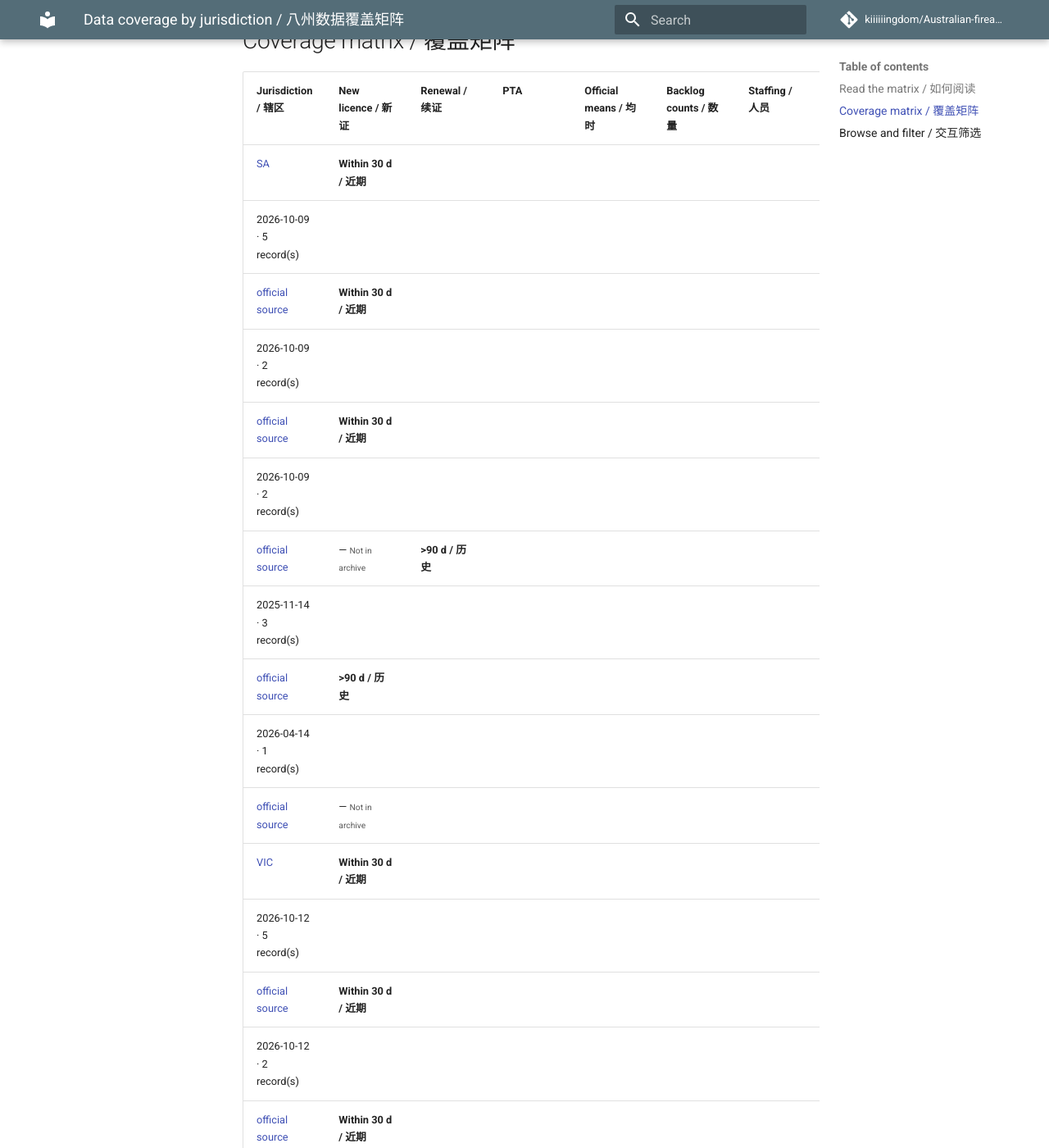
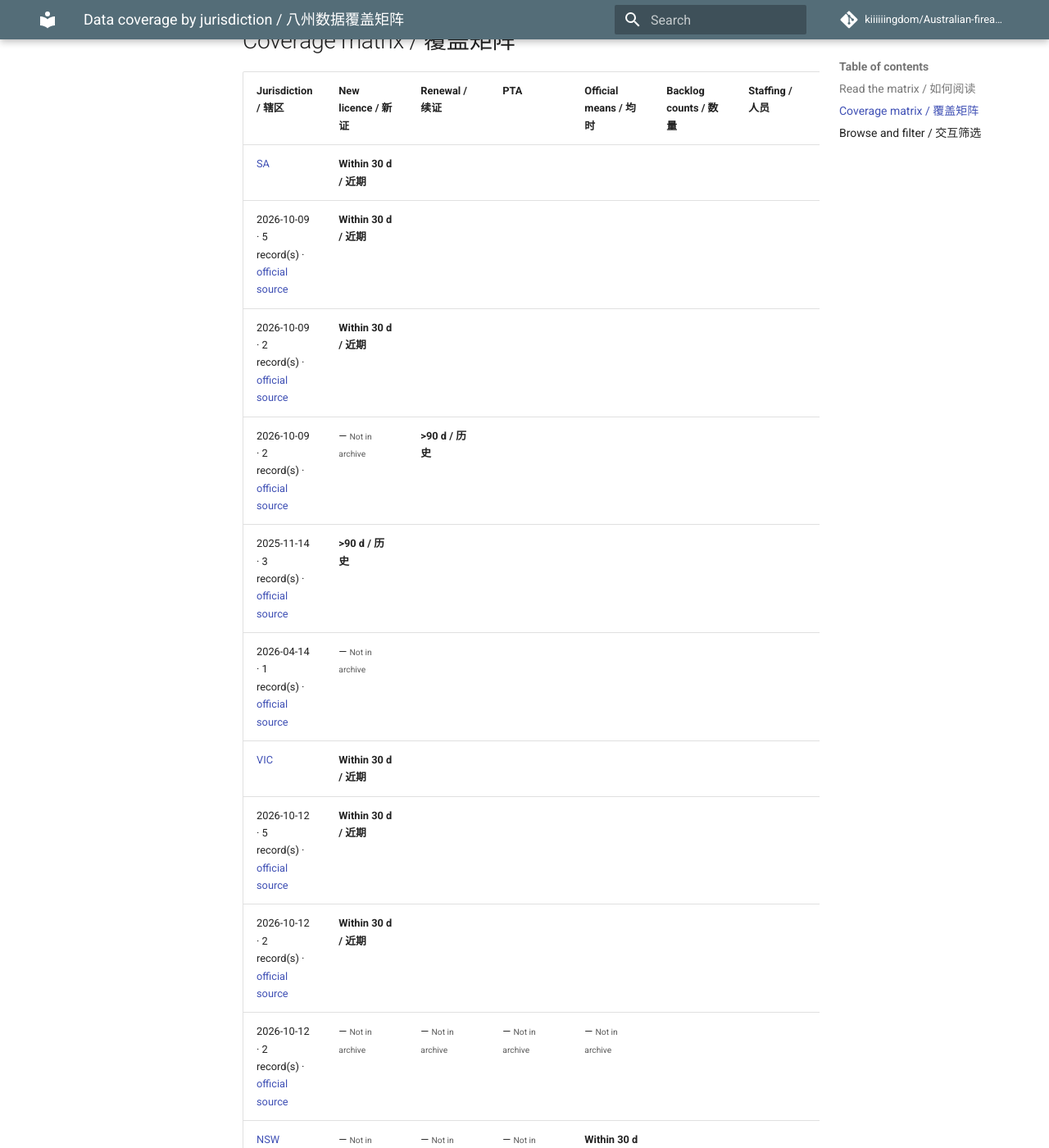
Before and after one commit to kiiiiiingdom/Australian-firearms-licensing-backlog-tracker, an MkDocs documentation site: the page built from docs/coverage.md, in a window 1280 px wide and 1400 px high, scrolled down 964 px. Shown: the whole window at 82% size. Built offline with MkDocs 1.6.1 and Material for MkDocs 9.7.7, drawn with Linux system fonts in a browser that asks for light colours; comment, search, counter and statistics services are not loaded; some of the changed text lies outside the part shown.

Commit message:
fix: use correct coverage page relative URLs and stable table cells

```diff
--- a/docs/coverage.md
+++ b/docs/coverage.md
@@ -14,57 +14,37 @@
 
 | Jurisdiction / 辖区 | New licence / 新证 | Renewal / 续证 | PTA | Official means / 均时 | Backlog counts / 数量 | Staffing / 人员 | Process / 流程 |
 |---|---|---|---|---|---|---|---|
-| [SA](jurisdictions/SA.md) | **Within 30 d / 近期**<small>
-2026-10-09 · 5 record(s)
-[official source](https://www.police.sa.gov.au/services-and-events/firearms-and-weapons/status-of-my-application)</small> | **Within 30 d / 近期**<small>
-2026-10-09 · 2 record(s)
-[official source](https://www.police.sa.gov.au/services-and-events/firearms-and-weapons/status-of-my-application)</small> | **Within 30 d / 近期**<small>
-2026-10-09 · 2 record(s)
-[official source](https://www.police.sa.gov.au/services-and-events/firearms-and-weapons/status-of-my-application)</small> | — <small>Not in archive</small> | **>90 d / 历史**<small>
-2025-11-14 · 3 record(s)
-[official source](https://www.police.sa.gov.au/__data/assets/pdf_file/0007/1437406/Determination-26-1424.pdf)</small> | **>90 d / 历史**<small>
-2026-04-14 · 1 record(s)
-[official source](https://www.police.sa.gov.au/__data/assets/pdf_file/0007/1437406/Determination-26-1424.pdf)</small> | — <small>Not in archive</small> |
-| [VIC](jurisdictions/VIC.md) | **Within 30 d / 近期**<small>
-2026-10-12 · 5 record(s)
-[official source](https://www.police.vic.gov.au/firearms-licensing)</small> | **Within 30 d / 近期**<small>
-2026-10-12 · 2 record(s)
-[official source](https://www.police.vic.gov.au/firearms-licensing)</small> | **Within 30 d / 近期**<small>
-2026-10-12 · 2 record(s)
-[official source](https://www.police.vic.gov.au/firearms-licensing)</small> | — <small>Not in archive</small> | — <small>Not in archive</small> | — <small>Not in archive</small> | — <small>Not in archive</small> |
-| [NSW](jurisdictions/NSW.md) | — <small>Not in archive</small> | — <small>Not in archive</small> | — <small>Not in archive</small> | **Within 30 d / 近期**<small>
-2026-09-30 · 46 record(s)
-[official source](https://www.police.nsw.gov.au/__data/assets/pdf_file/0016/950002/Firearms_Registry_Public_Website_Data_Reporting_Presentation_-_September_2026.pdf)</small> | **>90 d / 历史**<small>
-2022-09-12 · 1 record(s)
-[official source](https://www.parliament.nsw.gov.au/lcdocs/other/17796/ASQON%20-%20Hon%20Paul%20Toole%20MP%20-%20Deputy%20Premier%2C%20Regional%20NSW%2C%20Police%20-%20received%2027%20September%202022.pdf)</small> | **>90 d / 历史**<small>
-2026-06-18 · 7 record(s)
-[official source](https://www.parliament.nsw.gov.au/parliamentary-business/questions-answers-tracking-details?id=108052)</small> | **>90 d / 历史**<small>
-2026-07-01 · 5 record(s)
-[official source](https://www.police.nsw.gov.au/online_services/firearms/terrorism_and_other_legislation_amendment_act_2025)</small> |
-| [QLD](jurisdictions/QLD.md) | — <small>Not in archive</small> | — <small>Not in archive</small> | — <small>Not in archive</small> | **Within 30 d / 近期**<small>
-2026-10-18 · 8 record(s)
-[official source](https://www.police.qld.gov.au/units/weapons-licensing)</small> | — <small>Not in archive</small> | **>90 d / 历史**<small>
-2025-06-30 · 7 record(s)
-[official source](https://www.parliament.qld.gov.au/Work-of-the-Assembly/Tabled-Papers/docs/5825T0912/5825t912.pdf)</small> | **Future effective / 未来日期**<small>
-2027-03-12 · 8 record(s)
-[official source](https://www.police.qld.gov.au/units/weapons-licensing/weapons-news)</small> |
-| [WA](jurisdictions/WA.md) | — <small>Not in archive</small> | — <small>Not in archive</small> | — <small>Not in archive</small> | — <small>Not in archive</small> | **>90 d / 历史**<small>
-2025-08-12 · 2 record(s)
-[official source](https://www.parliament.wa.gov.au/hansard/daily/uh/2025-08-13/13)</small> | — <small>Not in archive</small> | **31–90 d / 较旧**<small>
-2026-09-10 · 3 record(s)
-[official source](https://www.wa.gov.au/service/security/law-enforcement/apply-firearms-permit)</small> |
-| [TAS](jurisdictions/TAS.md) | — <small>Not in archive</small> | — <small>Not in archive</small> | — <small>Not in archive</small> | — <small>Not in archive</small> | — <small>Not in archive</small> | — <small>Not in archive</small> | **31–90 d / 较旧**<small>
-2026-09-01 · 2 record(s)
-[official source](https://fas.police.tas.gov.au/release-of-new-firearms-licence-application-forms/)</small> |
-| [ACT](jurisdictions/ACT.md) | — <small>Not in archive</small> | — <small>Not in archive</small> | — <small>Not in archive</small> | — <small>Not in archive</small> | — <small>Not in archive</small> | — <small>Not in archive</small> | **>90 d / 历史**<small>
-2026-07-01 · 5 record(s)
-[official source](https://police.act.gov.au/community-safety/firearms/firearms-licences/exchange%2C-fees-and-renewals)</small> |
-| [NT](jurisdictions/NT.md) | — <small>Not in archive</small> | — <small>Not in archive</small> | — <small>Not in archive</small> | — <small>Not in archive</small> | — <small>Not in archive</small> | — <small>Not in archive</small> | **>90 d / 历史**<small>
-2026-06-30 · 4 record(s)
-[official source](https://pfes.nt.gov.au/police/firearmsweapons)</small> |
+| [SA  ](../jurisdictions/SA.md) | **Within 30 d / 近期**<small>
+2026-10-09 · 5 record(s) · [official source](https://www.police.sa.gov.au/services-and-events/firearms-and-weapons/status-of-my-application)</small> | **Within 30 d / 近期**<small>
+2026-10-09 · 2 record(s) · [official source](https://www.police.sa.gov.au/services-and-events/firearms-and-weapons/status-of-my-application)</small> | **Within 30 d / 近期**<small>
+2026-10-09 · 2 record(s) · [official source](https://www.police.sa.gov.au/services-and-events/firearms-and-weapons/status-of-my-application)</small> | — <small>Not in archive</small> | **>90 d / 历史**<small>
+2025-11-14 · 3 record(s) · [official source](https://www.police.sa.gov.au/__data/assets/pdf_file/0007/1437406/Determination-26-1424.pdf)</small> | **>90 d / 历史**<small>
+2026-04-14 · 1 record(s) · [official source](https://www.police.sa.gov.au/__data/assets/pdf_file/0007/1437406/Determination-26-1424.pdf)</small> | — <small>Not in archive</small> |
+| [VIC  ](../jurisdictions/VIC.md) | **Within 30 d / 近期**<small>
+2026-10-12 · 5 record(s) · [official source](https://www.police.vic.gov.au/firearms-licensing)</small> | **Within 30 d / 近期**<small>
+2026-10-12 · 2 record(s) · [official source](https://www.police.vic.gov.au/firearms-licensing)</small> | **Within 30 d / 近期**<small>
+2026-10-12 · 2 record(s) · [official source](https://www.police.vic.gov.au/firearms-licensing)</small> | — <small>Not in archive</small> | — <small>Not in archive</small> | — <small>Not in archive</small> | — <small>Not in archive</small> |
+| [NSW  ](../jurisdictions/NSW.md) | — <small>Not in archive</small> | — <small>Not in archive</small> | — <small>Not in archive</small> | **Within 30 d / 近期**<small>
+2026-09-30 · 46 record(s) · [official source](https://www.police.nsw.gov.au/__data/assets/pdf_file/0016/950002/Firearms_Registry_Public_Website_Data_Reporting_Presentation_-_September_2026.pdf)</small> | **>90 d / 历史**<small>
+2022-09-12 · 1 record(s) · [official source](https://www.parliament.nsw.gov.au/lcdocs/other/17796/ASQON%20-%20Hon%20Paul%20Toole%20MP%20-%20Deputy%20Premier%2C%20Regional%20NSW%2C%20Police%20-%20received%2027%20September%202022.pdf)</small> | **>90 d / 历史**<small>
+2026-06-18 · 7 record(s) · [official source](https://www.parliament.nsw.gov.au/parliamentary-business/questions-answers-tracking-details?id=108052)</small> | **>90 d / 历史**<small>
+2026-07-01 · 5 record(s) · [official source](https://www.police.nsw.gov.au/online_services/firearms/terrorism_and_other_legislation_amendment_act_2025)</small> |
+| [QLD  ](../jurisdictions/QLD.md) | — <small>Not in archive</small> | — <small>Not in archive</small> | — <small>Not in archive</small> | **Within 30 d / 近期**<small>
+2026-10-18 · 8 record(s) · [official source](https://www.police.qld.gov.au/units/weapons-licensing)</small> | — <small>Not in archive</small> | **>90 d / 历史**<small>
+2025-06-30 · 7 record(s) · [official source](https://www.parliament.qld.gov.au/Work-of-the-Assembly/Tabled-Papers/docs/5825T0912/5825t912.pdf)</small> | **Future effective / 未来日期**<small>
+2027-03-12 · 8 record(s) · [official source](https://www.police.qld.gov.au/units/weapons-licensing/weapons-news)</small> |
+| [WA  ](../jurisdictions/WA.md) | — <small>Not in archive</small> | — <small>Not in archive</small> | — <small>Not in archive</small> | — <small>Not in archive</small> | **>90 d / 历史**<small>
+2025-08-12 · 2 record(s) · [official source](https://www.parliament.wa.gov.au/hansard/daily/uh/2025-08-13/13)</small> | — <small>Not in archive</small> | **31–90 d / 较旧**<small>
+2026-09-10 · 3 record(s) · [official source](https://www.wa.gov.au/service/security/law-enforcement/apply-firearms-permit)</small> |
+| [TAS  ](../jurisdictions/TAS.md) | — <small>Not in archive</small> | — <small>Not in archive</small> | — <small>Not in archive</small> | — <small>Not in archive</small> | — <small>Not in archive</small> | — <small>Not in archive</small> | **31–90 d / 较旧**<small>
+2026-09-01 · 2 record(s) · [official source](https://fas.police.tas.gov.au/release-of-new-firearms-licence-application-forms/)</small> |
+| [ACT  ](../jurisdictions/ACT.md) | — <small>Not in archive</small> | — <small>Not in archive</small> | — <small>Not in archive</small> | — <small>Not in archive</small> | — <small>Not in archive</small> | — <small>Not in archive</small> | **>90 d / 历史**<small>
+2026-07-01 · 5 record(s) · [official source](https://police.act.gov.au/community-safety/firearms/firearms-licences/exchange%2C-fees-and-renewals)</small> |
+| [NT  ](../jurisdictions/NT.md) | — <small>Not in archive</small> | — <small>Not in archive</small> | — <small>Not in archive</small> | — <small>Not in archive</small> | — <small>Not in archive</small> | — <small>Not in archive</small> | **>90 d / 历史**<small>
+2026-06-30 · 4 record(s) · [official source](https://pfes.nt.gov.au/police/firearmsweapons)</small> |
 
 ## Browse and filter / 交互筛选
 
 <div id="coverage-workbench" data-source="assets/coverage-data.json"><p>Loading coverage data / 正在载入覆盖记录…</p></div>
 
-**Source methodology:** [Comparison indices](methodology/comparison-indices.md) · [Data freshness](methodology/data-freshness.md) · [Original observations](https://github.com/kiiiiiingdom/Australian-firearms-licensing-backlog-tracker/blob/main/data/observations.csv) · [Staffing](https://github.com/kiiiiiingdom/Australian-firearms-licensing-backlog-tracker/blob/main/data/staffing.csv).
+**Source methodology:** [Comparison indices ](../methodology/comparison-indices.md) · [Data freshness ](../methodology/data-freshness.md) · [Original observations](https://github.com/kiiiiiingdom/Australian-firearms-licensing-backlog-tracker/blob/main/data/observations.csv) · [Staffing](https://github.com/kiiiiiingdom/Australian-firearms-licensing-backlog-tracker/blob/main/data/staffing.csv).
```
